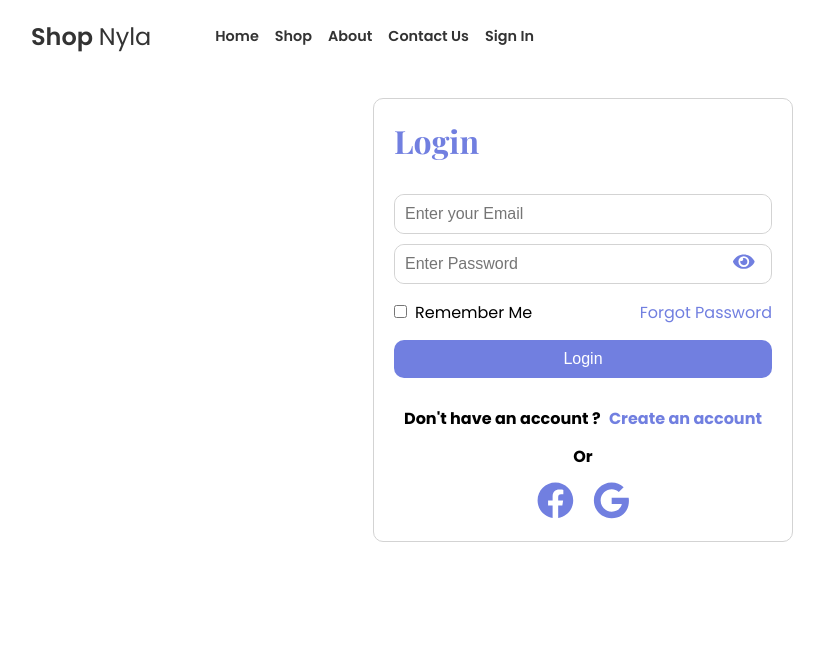
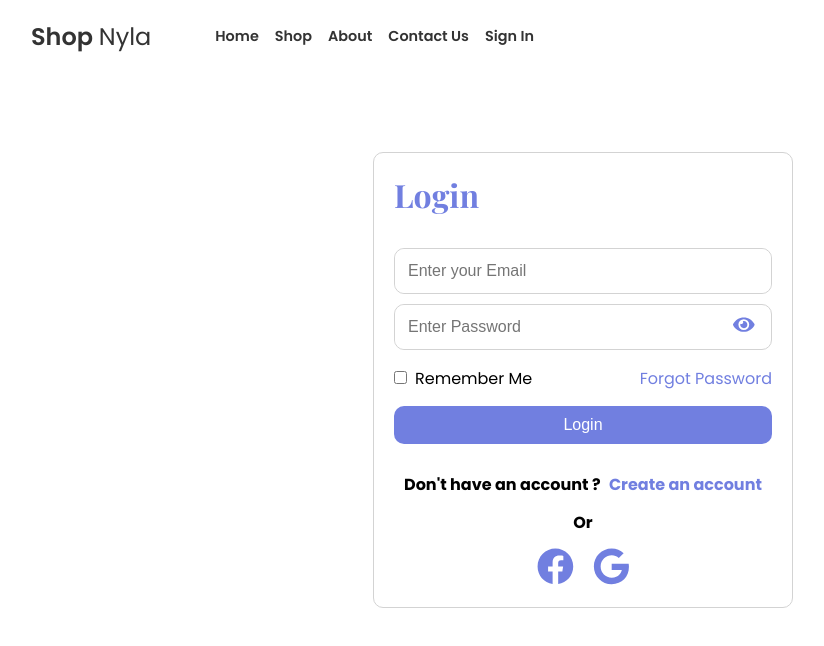
Before and after one commit to mir-hussain/shop-nyla-client, a React (Create React App) app: page /login in a window 1280 px wide. Shown: the top 646 px of the page, without its empty margins (57-881 px from the left). Built offline with nearby package versions, Linux system fonts and the light colour scheme; no server answers; a web font is replaced by a local one.

Commit message:
add spinner

```diff
--- a/src/components/SignIn/SignIn.scss
+++ b/src/components/SignIn/SignIn.scss
@@ -3,7 +3,7 @@
 .login-container {
   display: flex;
   align-items: center;
-  min-height: 80vh;
+  min-height: 95vh;
   font-family: $p-ff;
   padding: 0.8rem;
 }
@@ -23,7 +23,7 @@
   .input {
     border: none;
     width: 100%;
-    padding: 10px;
+    padding: 13px;
     font-size: 1rem;
     border-radius: 10px;
   }
--- a/src/components/Spinner/Spinner.css
+++ b/src/components/Spinner/Spinner.css
@@ -1,5 +1,5 @@
 .sweet-loading {
-  min-height: 80vh;
+  min-height: 90vh;
   width: 100%;
   display: flex;
   align-items: center;
```
